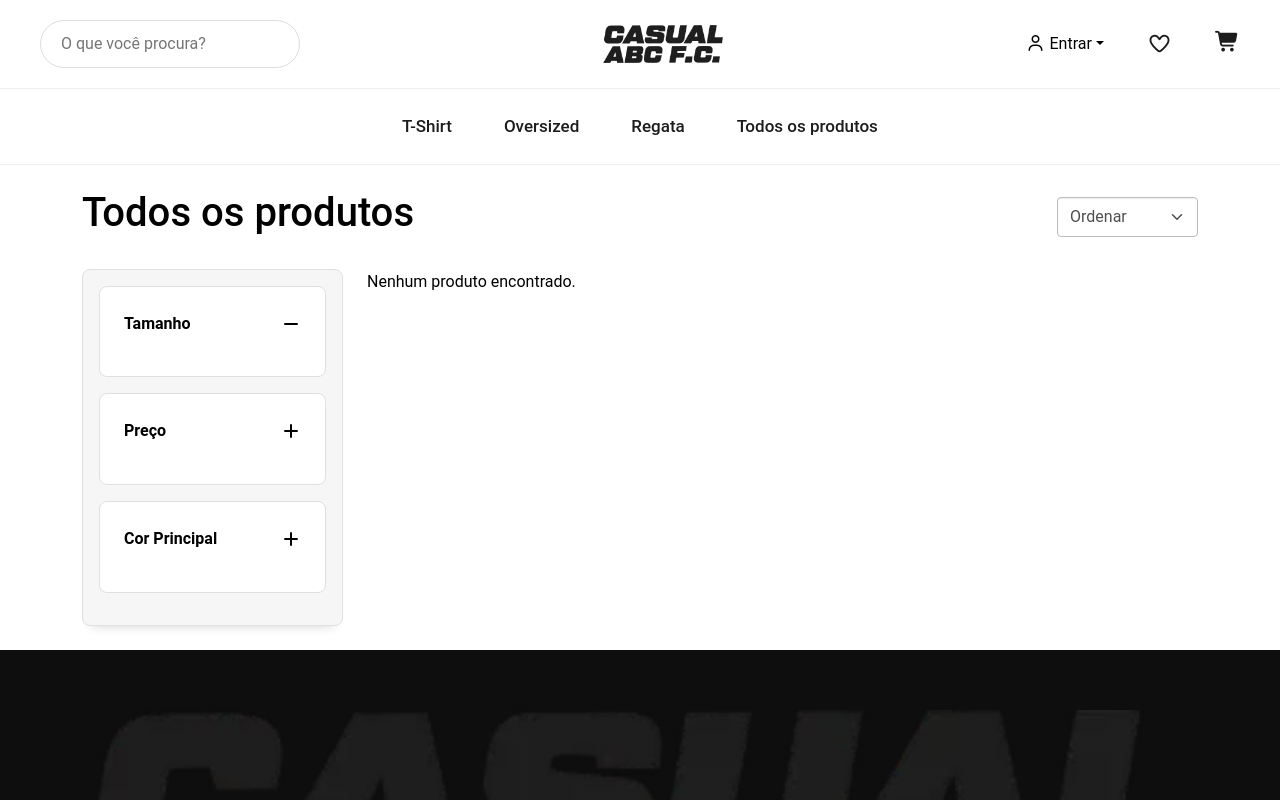
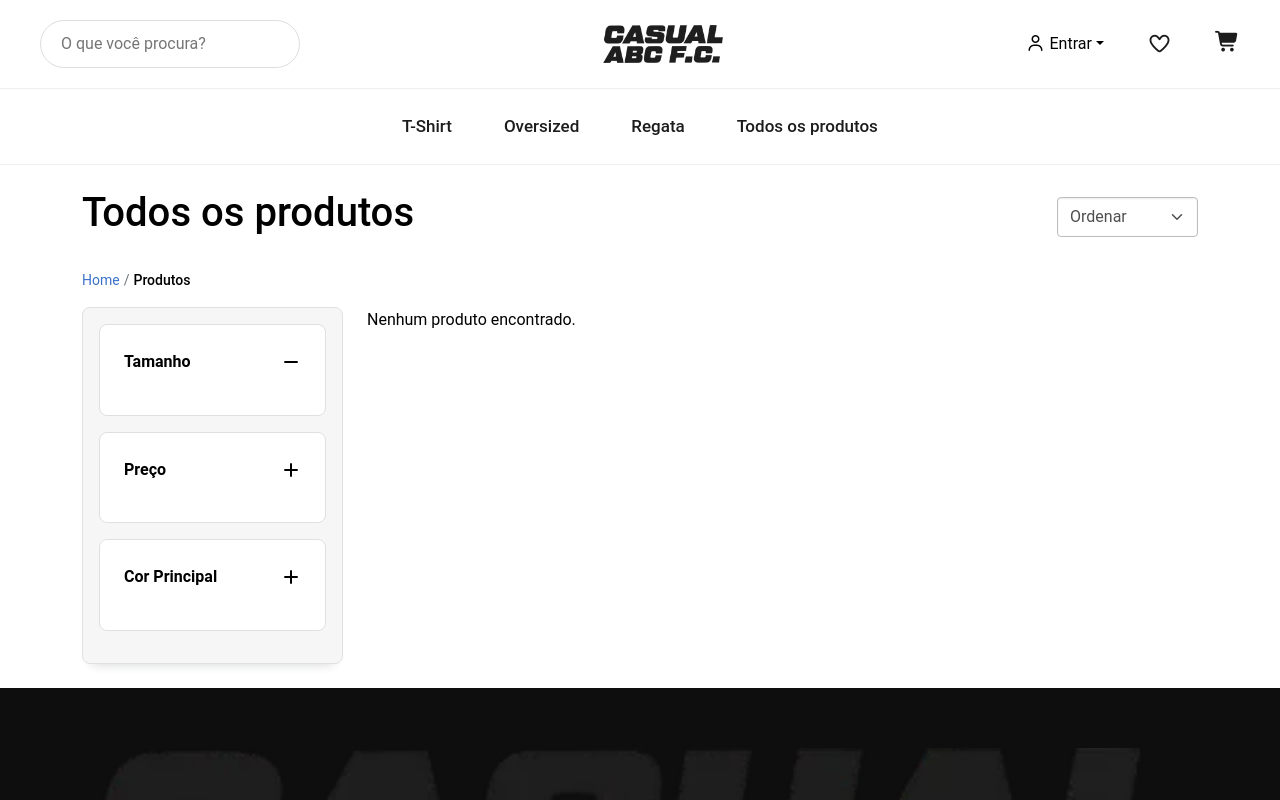
Before and after one commit to PedroHugo11/abc-casual, a Next.js app: page /products in a window 1280 px wide. Shown: the top 800 px of the page. Built offline with nearby package versions, Linux system fonts and the light colour scheme.

Commit message:
fix: breadcumbs

```diff
--- a/src/app/(store)/globals.css
+++ b/src/app/(store)/globals.css
@@ -227,6 +227,27 @@ body.light-mode .card {
   box-shadow: rgba(33, 35, 38, 0.2) 0px 10px 10px -10px;
 }
 
+.breadcrumb-text {
+  display: flex;
+  align-items: center;
+  flex-wrap: nowrap; /* NÃO quebra linha */
+  gap: 4px;
+  font-size: 14px;
+}
+
+.breadcrumb-text a {
+  text-decoration: none;
+}
+
+.breadcrumb-text a:hover {
+  text-decoration: underline;
+}
+
+.breadcrumb-text .current {
+  font-weight: 500;
+  color: #000;
+}
+
 /* inputs */
 
 body.light-mode .header-left .search {
--- a/src/app/(store)/products/ProductsPageContent.tsx
+++ b/src/app/(store)/products/ProductsPageContent.tsx
@@ -7,6 +7,7 @@ import { ProductCard } from "@/components/ProductCard/ProductCard";
 import { groupProducts } from "@/utils/groupProducts";
 import { MDBBtn, MDBCard, MDBCardBody, MDBInput } from "mdb-react-ui-kit";
 import { useState } from "react";
+import Link from "next/link";
 
 export default function ProductsPage() {
   const [sizeOpen, setSizeOpen] = useState(true);
@@ -120,6 +121,13 @@ export default function ProductsPage() {
       <section className="row">
         {/* SIDEBAR FILTROS */}
 
+        {/* BREADCRUMB */}
+        <p className="breadcrumb-text text-muted small mb-3">
+          <Link href="/">Home</Link>
+          <span> / </span>
+          <span className="current">Produtos</span>
+        </p>
+
         <aside className="sidebar col-md-3 mb-4">
           <MDBCard className="p-3">
             {/* TAMANHO */}
@@ -138,7 +146,10 @@ export default function ProductsPage() {
                 {sizeOpen && (
                   <div>
                     {sizes.map((s) => (
-                      <div key={s} className="form-check d-flex align-items-end mb-2">
+                      <div
+                        key={s}
+                        className="form-check d-flex align-items-end mb-2"
+                      >
                         <input
                           className="form-check-input"
                           type="checkbox"
@@ -220,7 +231,10 @@ export default function ProductsPage() {
                 {colorOpen && (
                   <div style={{ maxHeight: 160, overflowY: "auto" }}>
                     {colors.map((color) => (
-                      <div key={color} className="form-check d-flex align-items-end mb-2">
+                      <div
+                        key={color}
+                        className="form-check d-flex align-items-end mb-2"
+                      >
                         <input
                           className="form-check-input"
                           type="checkbox"
--- a/src/components/Header/Header.css
+++ b/src/components/Header/Header.css
@@ -478,6 +478,7 @@
   display: flex;
   justify-content: space-between;
   margin-bottom: 10px;
+  color: var(--color-text-dark) !important;
 }
 
 .checkout-btn {
--- a/src/components/product/ProductGallery.tsx
+++ b/src/components/product/ProductGallery.tsx
@@ -14,11 +14,7 @@ export default function ProductGallery({ product }: Props) {
       <img
         src={product.image}
         alt={product.name}
-        style={{
-          width: "100%",
-          objectFit: "cover",
-          borderRadius: 4,
-        }}
+        className="image-product-gallery"
       />
     </MDBCol>
   );
```
Also changed, not shown: src/app/(store)/product/[id]/page.tsx (+17 -23 lines), src/components/product/productUniqueStyle.css (+14 -1 lines).
